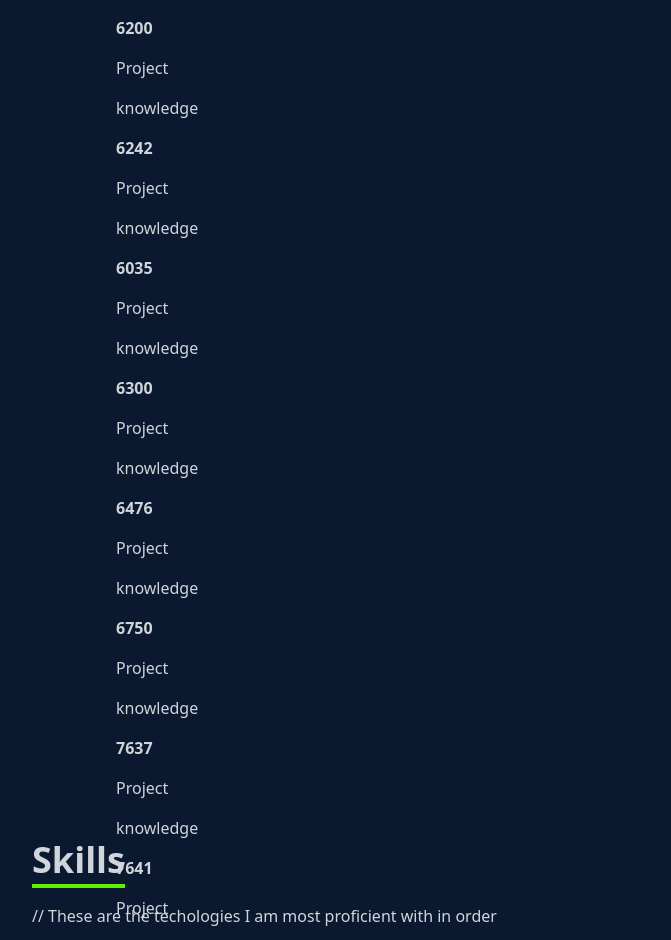
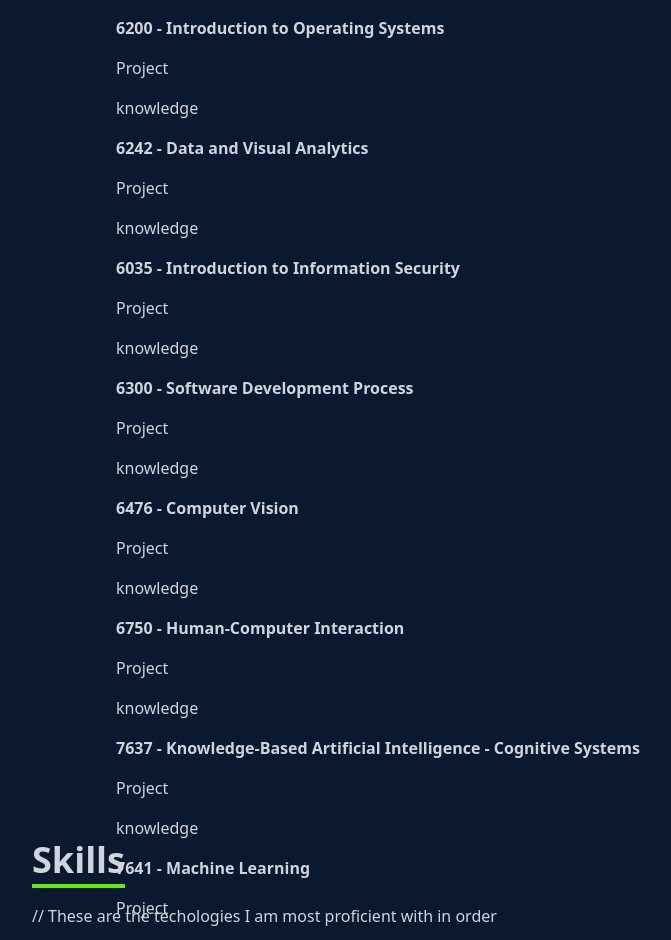
Before and after one commit to mbunalski/portfolio, a React (Create React App) app in the folder portfolio/: page / in a window 1280 px wide. Shown: the part 1560-2500 px from the top of the page, without its empty margins (48-719 px from the left). Built offline with nearby package versions, Linux system fonts and the light colour scheme.

Commit message:
fixing classes

```diff
--- a/portfolio/src/components/Academic.jsx
+++ b/portfolio/src/components/Academic.jsx
@@ -21,31 +21,31 @@ export const Academic = () => {
               </p>
             </div>
             <div>
-              <p className='font-bold'>6200</p>
+              <p className='font-bold'>6200 - Introduction to Operating Systems</p>
               <p>Project</p>
               <p>knowledge</p>
-              <p className='font-bold'>6242</p>
+              <p className='font-bold'>6242 - Data and Visual Analytics</p>
               <p>Project</p>
               <p>knowledge</p>
-              <p className='font-bold'>6035</p>
+              <p className='font-bold'>6035 - Introduction to Information Security</p>
               <p>Project</p>
               <p>knowledge</p>
-              <p className='font-bold'>6300</p>
+              <p className='font-bold'>6300 - Software Development Process</p>
               <p>Project</p>
               <p>knowledge</p>
-              <p className='font-bold'>6476</p>
+              <p className='font-bold'>6476 - Computer Vision</p>
               <p>Project</p>
               <p>knowledge</p>
-              <p className='font-bold'>6750</p>
+              <p className='font-bold'>6750 - Human-Computer Interaction</p>
               <p>Project</p>
               <p>knowledge</p>
-              <p className='font-bold'>7637</p>
+              <p className='font-bold'>7637 - Knowledge-Based Artificial Intelligence - Cognitive Systems</p>
               <p>Project</p>
               <p>knowledge</p>
-              <p className='font-bold'>7641</p>
+              <p className='font-bold'>7641 - Machine Learning</p>
               <p>Project</p>
               <p>knowledge</p>
-              <p className='font-bold'>7646</p>
+              <p className='font-bold'>7646 - Machine Learning for Trading</p>
               <p>Project</p>
               <p>knowledge</p>
             </div>
```
